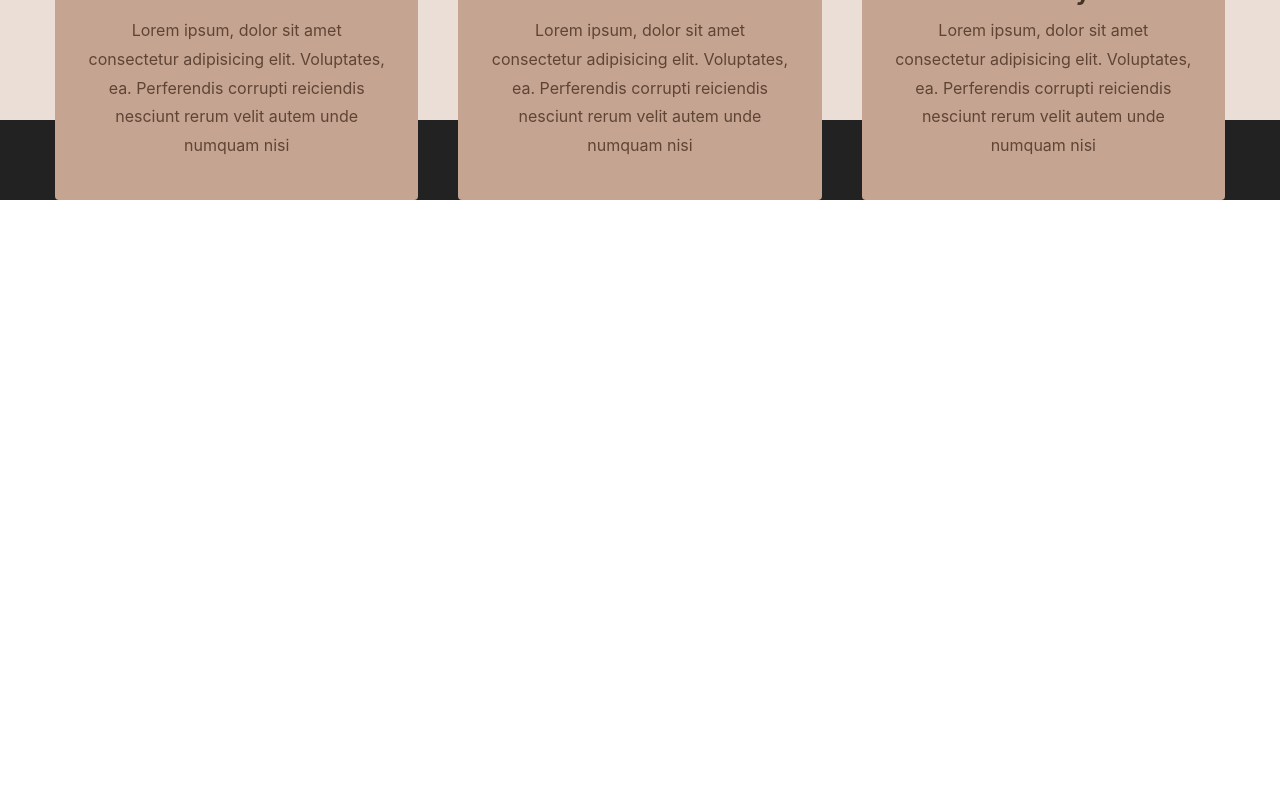
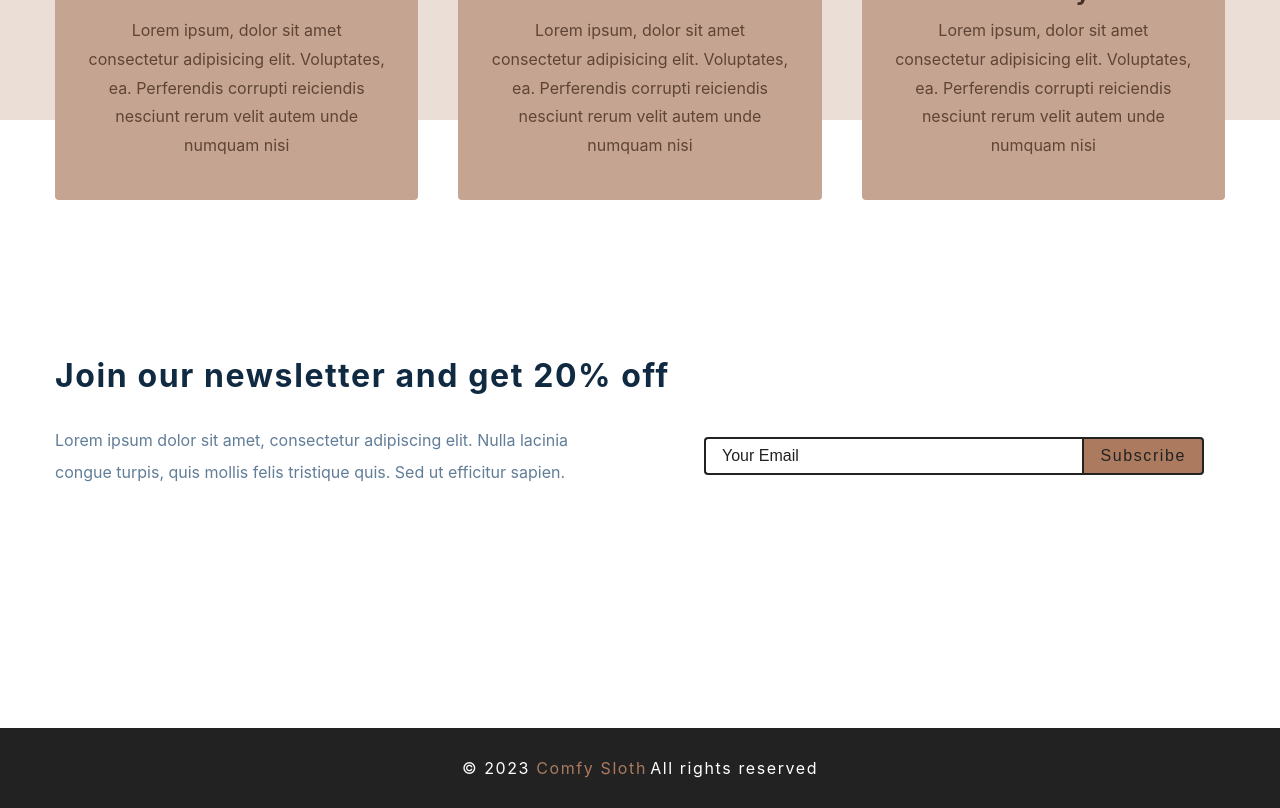
Before and after one commit to mike-shields-dev/e-commerce, a React (Create React App) app: page / in a window 1280 px wide. Shown: the part 1180-1988 px from the top of the page. Before the commit the page ends 1380 px from the top, so only its background shows below. Built offline with nearby package versions, Linux system fonts and the light colour scheme; the HTML template or start-up script is replaced by a standard one.

Commit message:
Add content to Contact and render in HomePage

```diff
--- a/src/components/Contact.js
+++ b/src/components/Contact.js
@@ -2,7 +2,27 @@
 import styled from 'styled-components'
 
 const Contact = () => {
-  return <h4>contact section</h4>
+
+  const onSubmit = () => {
+
+  };
+
+  return (
+    <Wrapper>
+      <div className='section-center'>
+        <h3>Join our newsletter and get 20% off</h3>
+        <div className='content'>
+          <p>
+            Lorem ipsum dolor sit amet, consectetur adipiscing elit. Nulla lacinia congue turpis, quis mollis felis tristique quis. Sed ut efficitur sapien.
+          </p>
+          <form className='contact-form' onSubmit={onSubmit}>
+            <input type="email" className='form-input' placeholder="your email" />
+            <button className='submit-btn' type="submit">Subscribe</button>
+          </form>
+        </div>
+      </div>
+    </Wrapper>
+  );
 }
 const Wrapper = styled.section`
   padding: 5rem 0;
--- a/src/pages/HomePage.js
+++ b/src/pages/HomePage.js
@@ -5,6 +5,7 @@
     <main>
       <Hero />
       <Services />
+      <Contact />
     </main>
   );
 }
```
